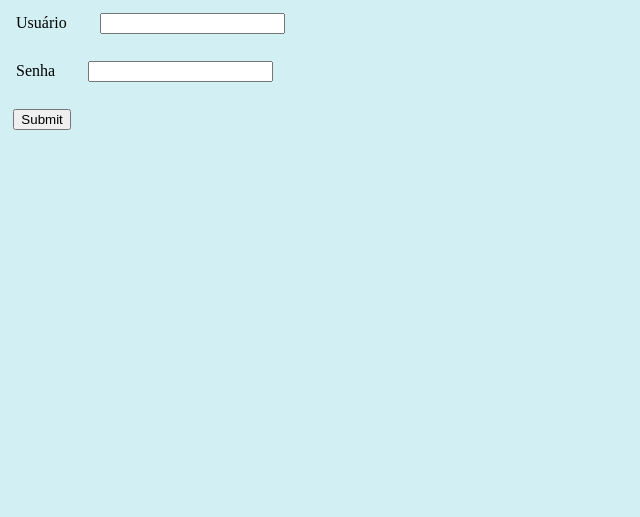
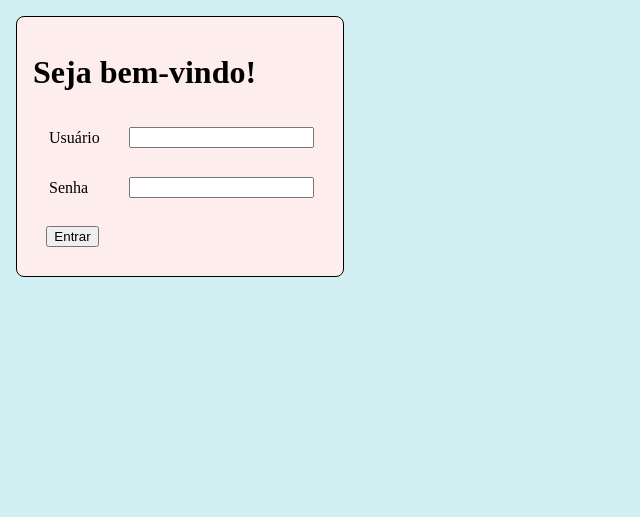
Before and after one commit to Zer0-Zer0/atividade_paranhos_php, a PHP site: page /login in a window 1280 px wide. Shown: the part 112-629 px from the top of the page, without its empty margins (0-640 px from the left). Run offline with PHP 8.4, Linux system fonts and the light colour scheme.

Commit message:
Made the login page comply with the main style.css file
	modified:   login/index.php

```diff
--- a/login/index.php
+++ b/login/index.php
@@ -12,21 +12,23 @@
 <body>
     <?php show("../_templates/header.html"); ?>
     <main>
-        <form method="post" action="/login/code.php">
-            <div class="element">
+        <form method="post" action="/login/code.php" class="box">
+            <h1>Seja bem-vindo!</h1>
+
+            <div class="formulary">
                 <label for="username">
                     Usuário
                 </label>
                 <input type="text" name="username">
             </div>
-            <div class="element">
+            <div class="formulary">
                 <label for="password">
                     Senha
                 </label>
                 <input type="password" name="password">
             </div>
-            <div class="element">
-                <input type="submit" name="send">
+            <div class="formulary">
+                <input type="submit" name="send" value="Entrar">
             </div>
         </form>
     </main>
```
